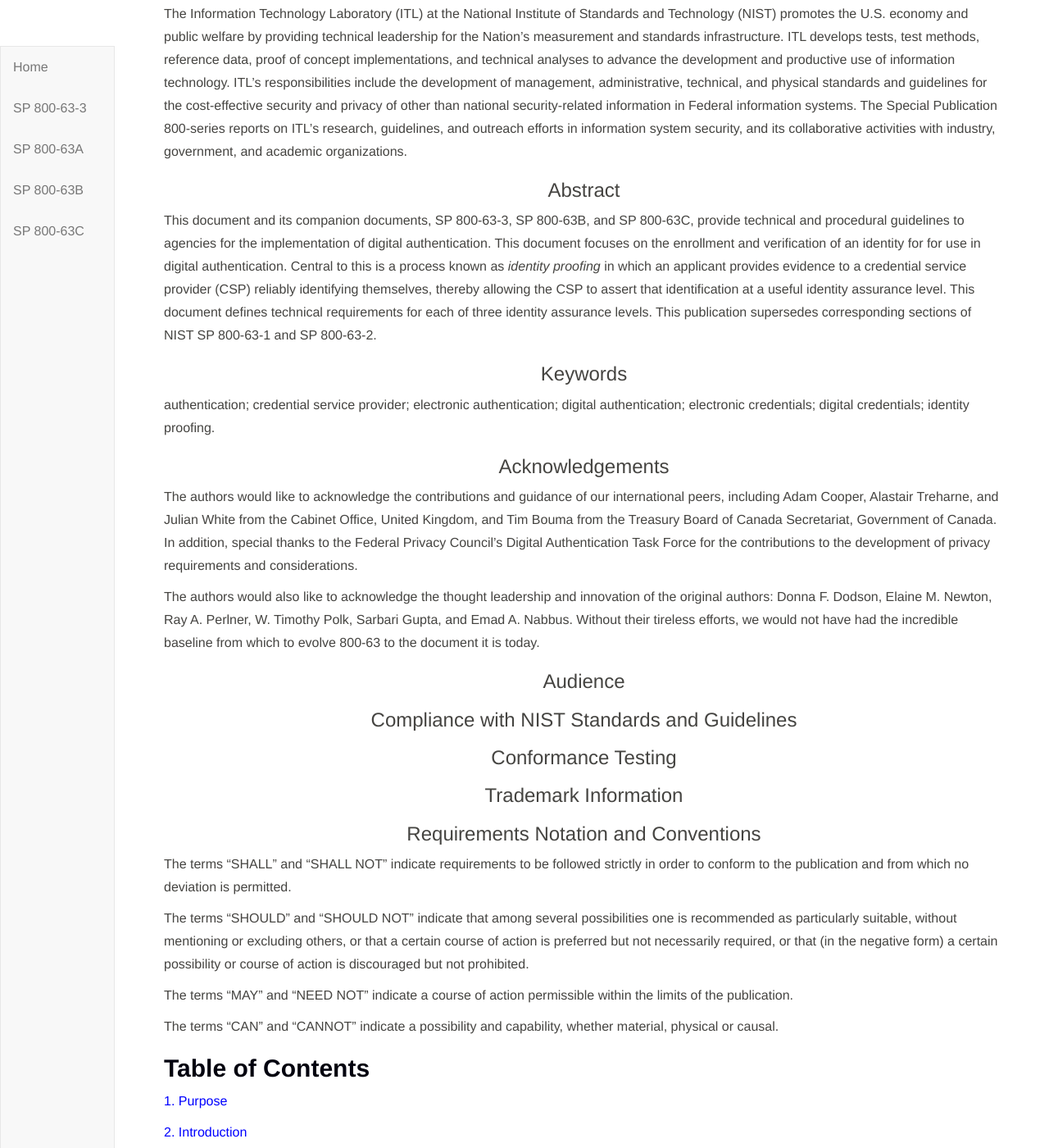
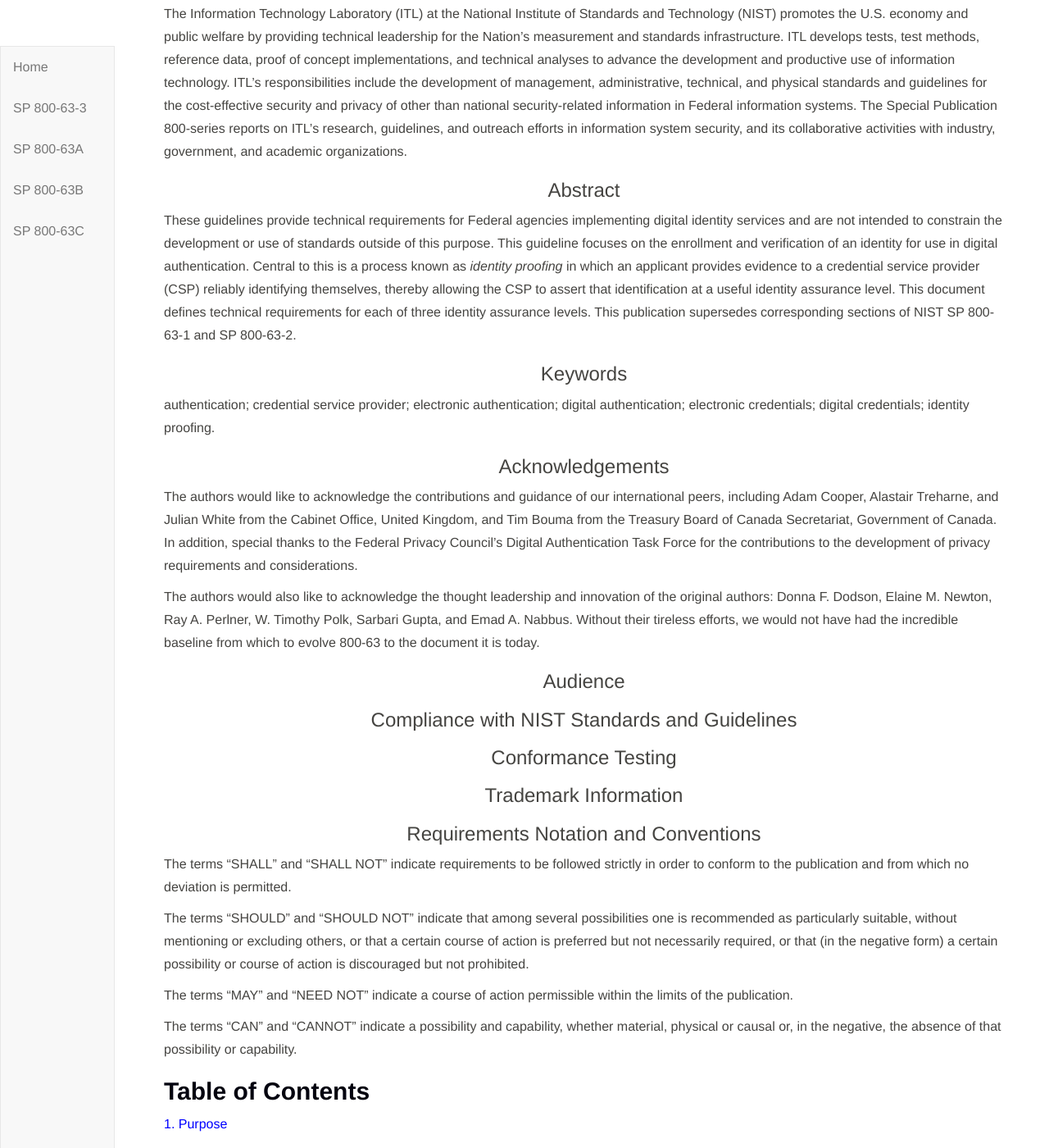
Before and after one commit to usnistgov/800-63-3, a Jekyll site: the page built from sp800-63a/cover.md, in a window 1280 px wide and 1400 px high, scrolled down 2397 px. Shown: the whole window at 82% size. Built offline with Jekyll 4.4.1, drawn with Linux system fonts in a browser that asks for light colours; our own code applies the rules of GitHub Pages for plain Markdown files; some of the changed text lies outside the part shown.

Commit message:
Sync cover with -3.

```diff
--- a/sp800-63a/cover.md
+++ b/sp800-63a/cover.md
@@ -2,7 +2,7 @@
 
 # <a name="800-63a"></a> DRAFT NIST Special Publication 800-63A
 
-# Digital Authentication Guideline
+# Digital Identity Guidelines
 
 ### Enrollment and Identity Proofing Requirements
 
@@ -34,7 +34,7 @@
 
 # DRAFT NIST Special Publication 800-63A
 
-# Digital Authentication Guideline
+# Digital Identity Guidelines
 
 ###  Enrollment and Identity Proofing Requirements
 
@@ -160,7 +160,8 @@
 
 </div>
 
-This document and its companion documents, SP 800-63-3, SP 800-63B, and SP 800-63C, provide technical and procedural guidelines to agencies for the implementation of digital authentication. This document focuses on the enrollment and verification of an identity for for use in digital authentication. Central to this is a process known as *identity proofing* in which an applicant provides evidence to a credential service provider (CSP) reliably identifying themselves, thereby allowing the CSP to assert that identification at a useful identity assurance level. This document defines technical requirements for each of three identity assurance levels. This publication supersedes corresponding sections of NIST SP 800-63-1 and SP 800-63-2.
+These guidelines provide technical requirements for Federal agencies
+implementing digital identity services and are not intended to constrain the development or use of standards outside of this purpose. This guideline focuses on the enrollment and verification of an identity for use in digital authentication. Central to this is a process known as *identity proofing* in which an applicant provides evidence to a credential service provider (CSP) reliably identifying themselves, thereby allowing the CSP to assert that identification at a useful identity assurance level. This document defines technical requirements for each of three identity assurance levels. This publication supersedes corresponding sections of NIST SP 800-63-1 and SP 800-63-2.
 
 <div class="text-center" markdown="1">
 
@@ -212,7 +213,10 @@
 
 The terms “MAY” and “NEED NOT” indicate a course of action permissible within the limits of the publication.
 
-The terms “CAN” and “CANNOT” indicate a possibility and capability, whether material, physical or causal.
+The terms “CAN” and “CANNOT” indicate a possibility and capability, whether material, physical or causal or, in the negative, the absence of that possibility or capability.
+
+<div class="breaker"/>
+
 
 ## Table of Contents
 
```
Also changed, not shown: other parts of sp800-63a/cover.md (+1 -1 lines), sp800-63-3/cover.md (+4 -5 lines).
